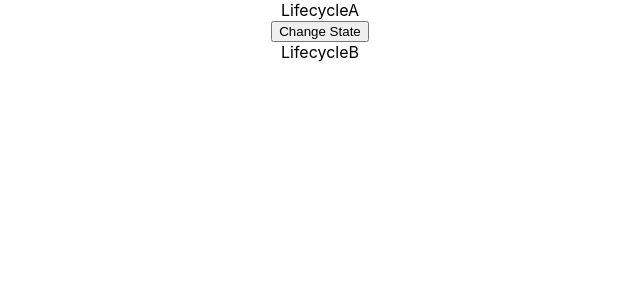
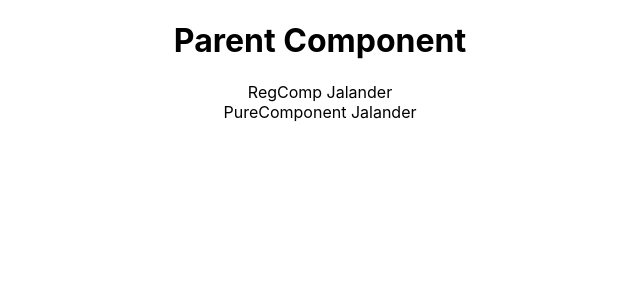
Before and after one commit to jkatipelly/ReactBasics, a React (Create React App) app: page / in a window 1280 px wide. Shown: the top 300 px of the page, without its empty margins (320-960 px from the left). Built offline with nearby package versions, Linux system fonts and the light colour scheme.

Commit message:
Pure Components

```diff
--- a/src/App.js
+++ b/src/App.js
@@ -14,16 +14,17 @@ import './appStyles.css';
 import styles from './appStyles.module.css';
 import Form from './Components/Form';
 import LifecycleA from './Components/LifecycleA';
+import ParentComp from './Components/ParentComp';
 
 
 function App() {
 
   return (
     <div className="App">
-    <LifecycleA />
+
+        <ParentComp></ParentComp>
+        {/* <LifecycleA /> */}
         {/* <Form></Form> */}
-
-
     </div>
   );
 }
--- /dev/null
+++ b/src/Components/ParentComp.js
@@ -0,0 +1,37 @@
+import React, { PureComponent } from 'react'
+import PureComp from './PureComp'
+import RegComp from './RegComp'
+
+class ParentComp extends PureComponent {
+    constructor(props) {
+      super(props)
+
+      this.state = {
+         name:'Jalander'
+      }
+    }
+
+componentDidMount()
+{
+    setInterval(() => {
+        this.setState({
+            name : 'Jalander'
+        })
+    }, 2000);
+}
+
+
+  render() {
+
+    console.log('*********Parent Component***********')
+    return (
+      <div>
+        <h1>Parent Component</h1>
+        <RegComp name={this.state.name}></RegComp>
+        <PureComp name={this.state.name}></PureComp>
+      </div>
+    )
+  }
+}
+
+export default ParentComp
--- /dev/null
+++ b/src/Components/PureComp.js
@@ -0,0 +1,14 @@
+import React, { PureComponent } from 'react'
+
+class PureComp extends PureComponent {
+
+  render() {
+
+    console.log('Pure Component render')
+    return (
+      <div>PureComponent {this.props.name}</div>
+    )
+  }
+}
+
+export default PureComp
--- /dev/null
+++ b/src/Components/RegComp.js
@@ -0,0 +1,13 @@
+import React, { Component } from 'react'
+
+class RegComp extends Component {
+  render() {
+
+    console.log('Regular Component render')
+    return (
+      <div>RegComp {this.props.name}</div>
+    )
+  }
+}
+
+export default RegComp
```
